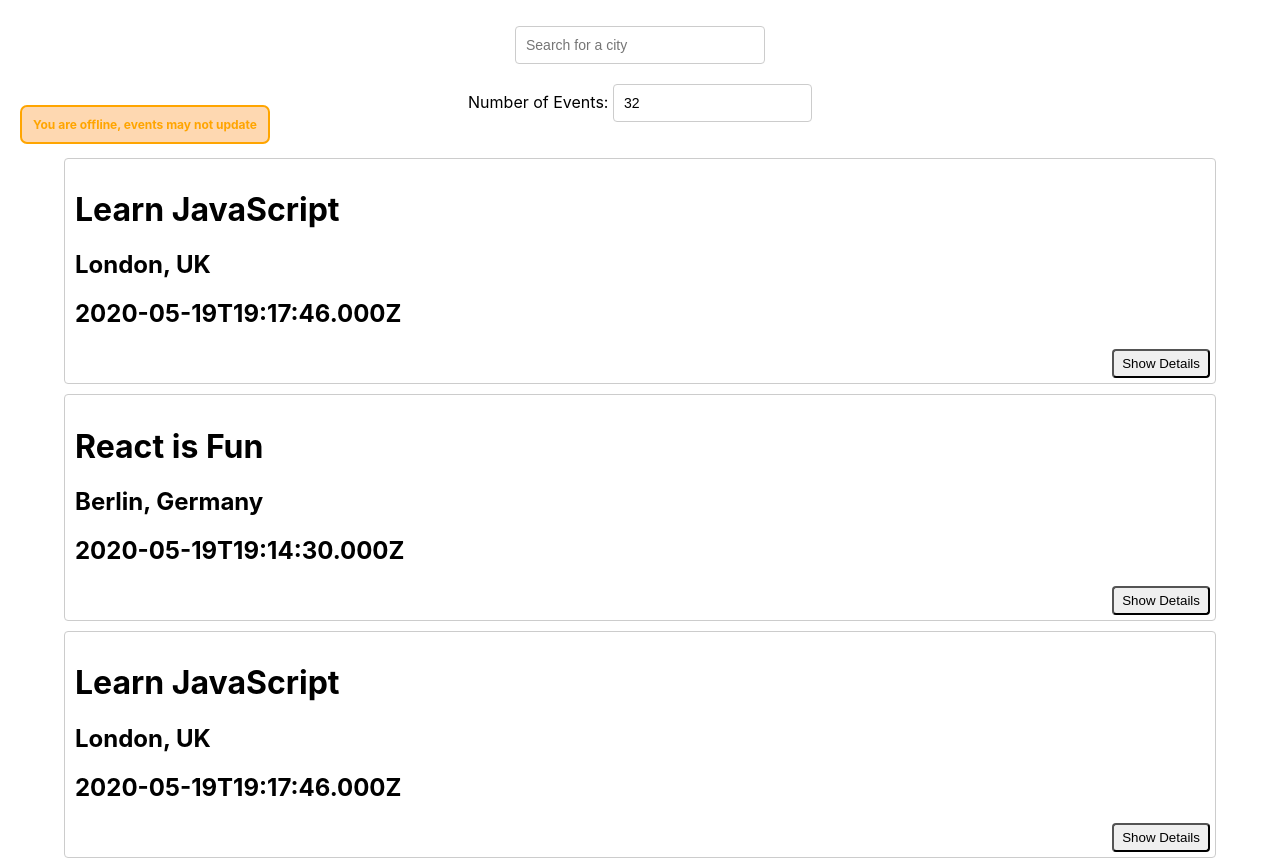
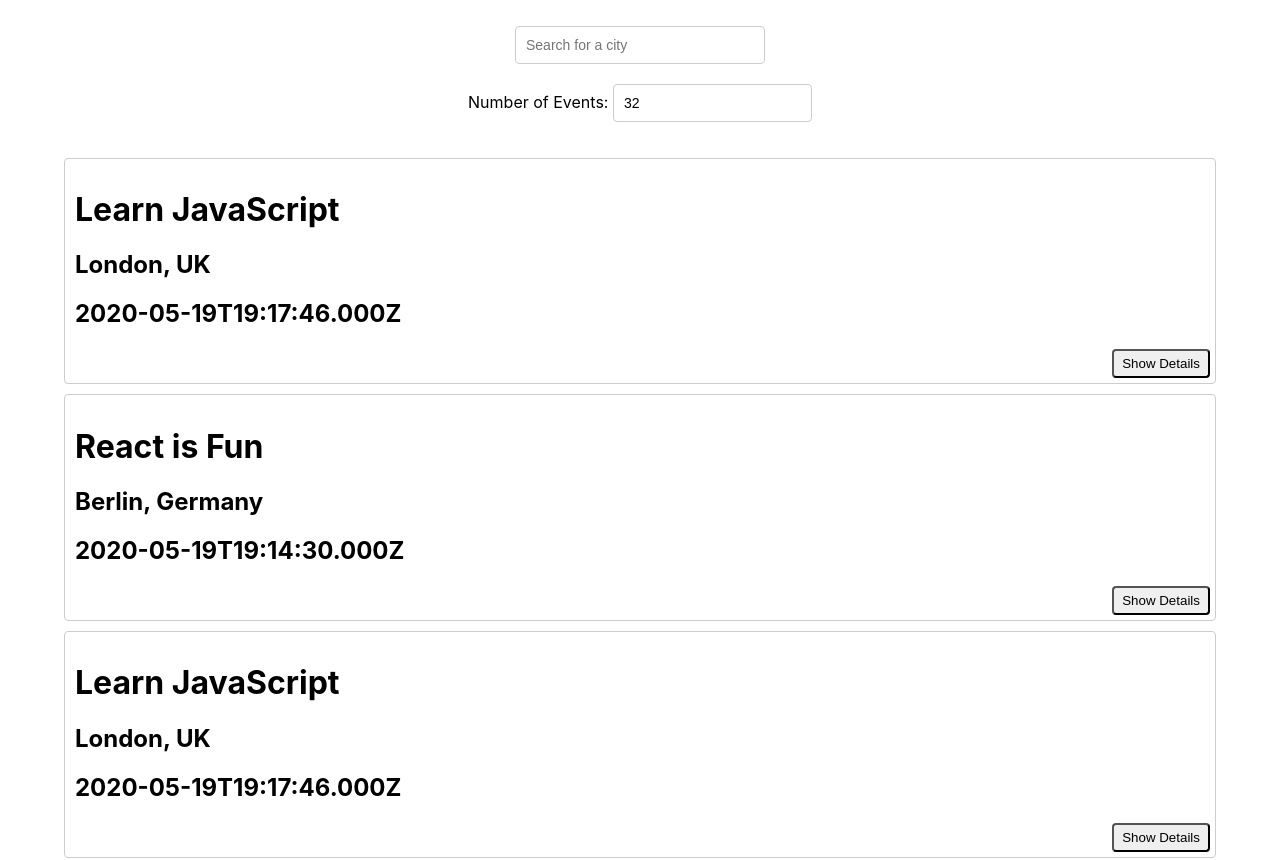
Before and after one commit to hakobya4/meet, a React (Create React App) app: page / in a window 1280 px wide. Shown: the top 860 px of the page. Built offline with nearby package versions, Linux system fonts and the light colour scheme; what atatus-spa would draw is missing.

Commit message:
Update App.js

```diff
--- a/src/App.js
+++ b/src/App.js
@@ -21,9 +21,9 @@ const App = () => {
   useEffect(() => {
     let warningText
     if (navigator.onLine) {
-     warningText = "You are offline, events may not update"
+     warningText = ""
    } else {
-    warningText = ""
+    warningText = "You are offline, events may not update"
    }
    setWarningAlert(warningText)
     fetchData();
```
